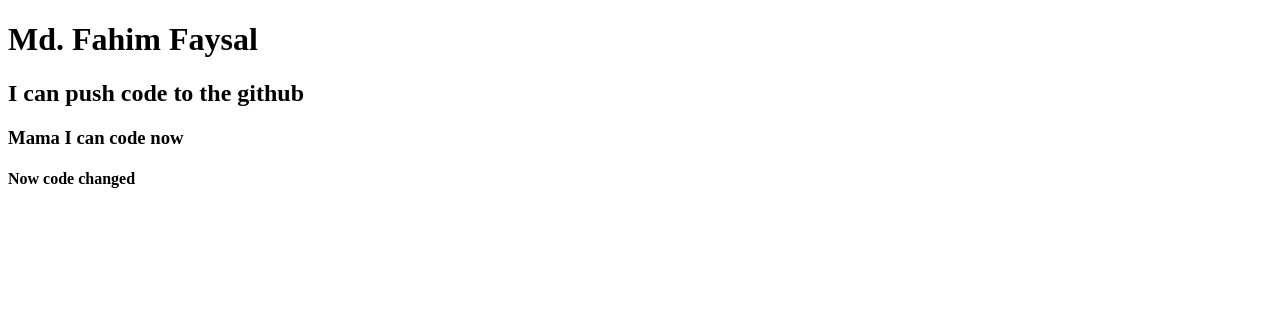
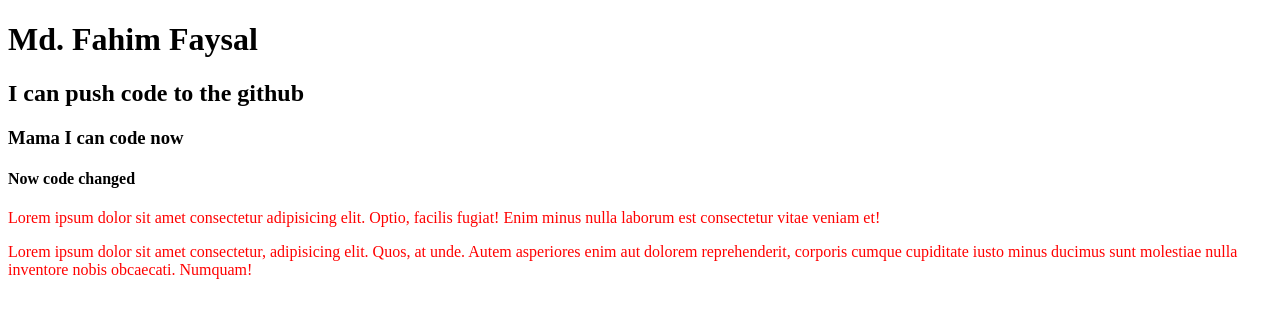
Before and after one commit to FahimFaysal2077/fahim-second-repo, a plain HTML site: page index.html in a window 1280 px wide. Drawn offline with Linux system fonts and the light colour scheme.

Commit message:
styles added

```diff
--- a/index.html
+++ b/index.html
@@ -5,11 +5,22 @@
     <meta http-equiv="X-UA-Compatible" content="IE=edge" />
     <meta name="viewport" content="width=device-width, initial-scale=1.0" />
     <title>Fahim Second Github Repo</title>
+    <link rel="stylesheet" href="style.css" />
   </head>
   <body>
     <h1>Md. Fahim Faysal</h1>
     <h2>I can push code to the github</h2>
     <h3>Mama I can code now</h3>
     <h4>Now code changed</h4>
+    <p>
+      Lorem ipsum dolor sit amet consectetur adipisicing elit. Optio, facilis
+      fugiat! Enim minus nulla laborum est consectetur vitae veniam et!
+    </p>
+    <p>
+      Lorem ipsum dolor sit amet consectetur, adipisicing elit. Quos, at unde.
+      Autem asperiores enim aut dolorem reprehenderit, corporis cumque
+      cupiditate iusto minus ducimus sunt molestiae nulla inventore nobis
+      obcaecati. Numquam!
+    </p>
   </body>
 </html>
--- /dev/null
+++ b/style.css
@@ -0,0 +1,3 @@
+p {
+  color: red;
+}
```
